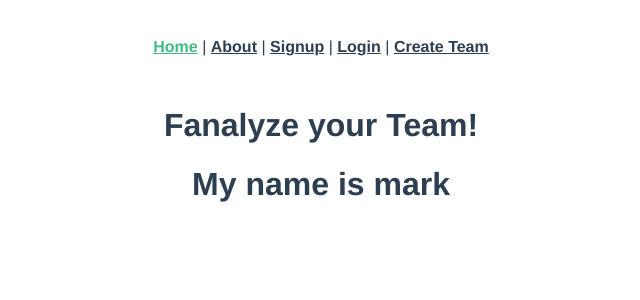
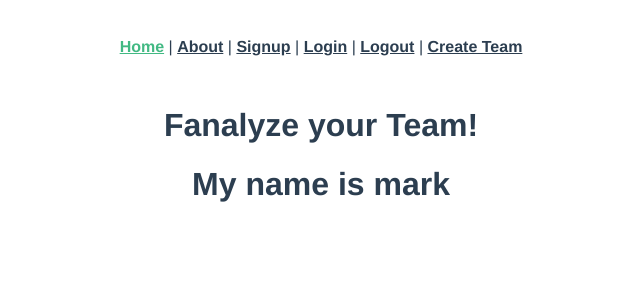
Before and after one commit to mark-kohrman/fanalyze_vue_app, a Vue app: page / in a window 1280 px wide. Shown: the top 300 px of the page, without its empty margins (319-959 px from the left). Built offline with nearby package versions, Linux system fonts and the light colour scheme.

Commit message:
adding the logout

```diff
--- a/src/App.vue
+++ b/src/App.vue
@@ -5,6 +5,7 @@
       <router-link to="/about">About</router-link> |
       <router-link to="/signup">Signup</router-link>  |
       <router-link to="/login">Login</router-link> |
+      <router-link to="/logout">Logout</router-link> |
       <router-link to="/user_teams/new">Create Team</router-link>
 
 
--- a/src/main.js
+++ b/src/main.js
@@ -5,6 +5,11 @@
 
 axios.defaults.baseURL = process.env.NODE_ENV === "development" ? "http://localhost:3000" : "/";
 
+var jwt = localStorage.getItem("jwt");
+if (jwt) {
+  axios.defaults.headers.common["Authorization"] = "Bearer " + jwt;
+}
+
 Vue.config.productionTip = false;
 
 new Vue({
--- a/src/router/index.js
+++ b/src/router/index.js
@@ -4,6 +4,8 @@
 import Signup from '../views/Signup.vue'
 import UserTeamsNew from '../views/UserTeamsNew.vue'
 import Login from '../views/Login.vue'
+import Logout from '../views/Logout.vue'
+
 
 
 
@@ -31,6 +33,11 @@
     component: Login
   },
   {
+    path: '/logout',
+    name: 'Logout',
+    component: Logout
+  },
+  {
     path: '/about',
     name: 'About',
     // route level code-splitting
--- /dev/null
+++ b/src/views/Logout.vue
@@ -0,0 +1,20 @@
+<template>
+  <div class="logout">
+  </div>
+</template>
+
+<style>
+</style>
+
+<script>
+import axios from "axios";
+
+export default {
+  created: function () {
+    delete axios.defaults.headers.common["Authorization"];
+    localStorage.removeItem("jwt");
+    this.$router.push("/");
+  },
+  methods: {},
+};
+</script>
```
